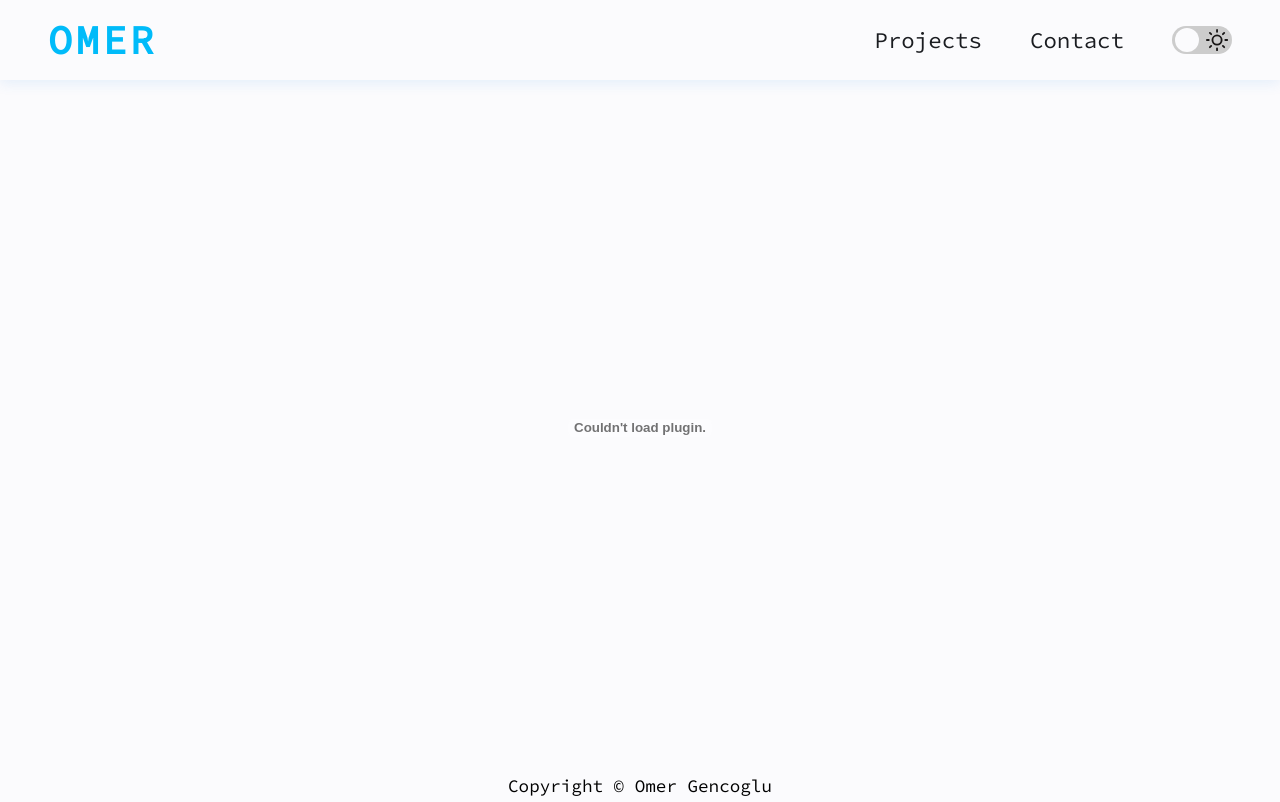
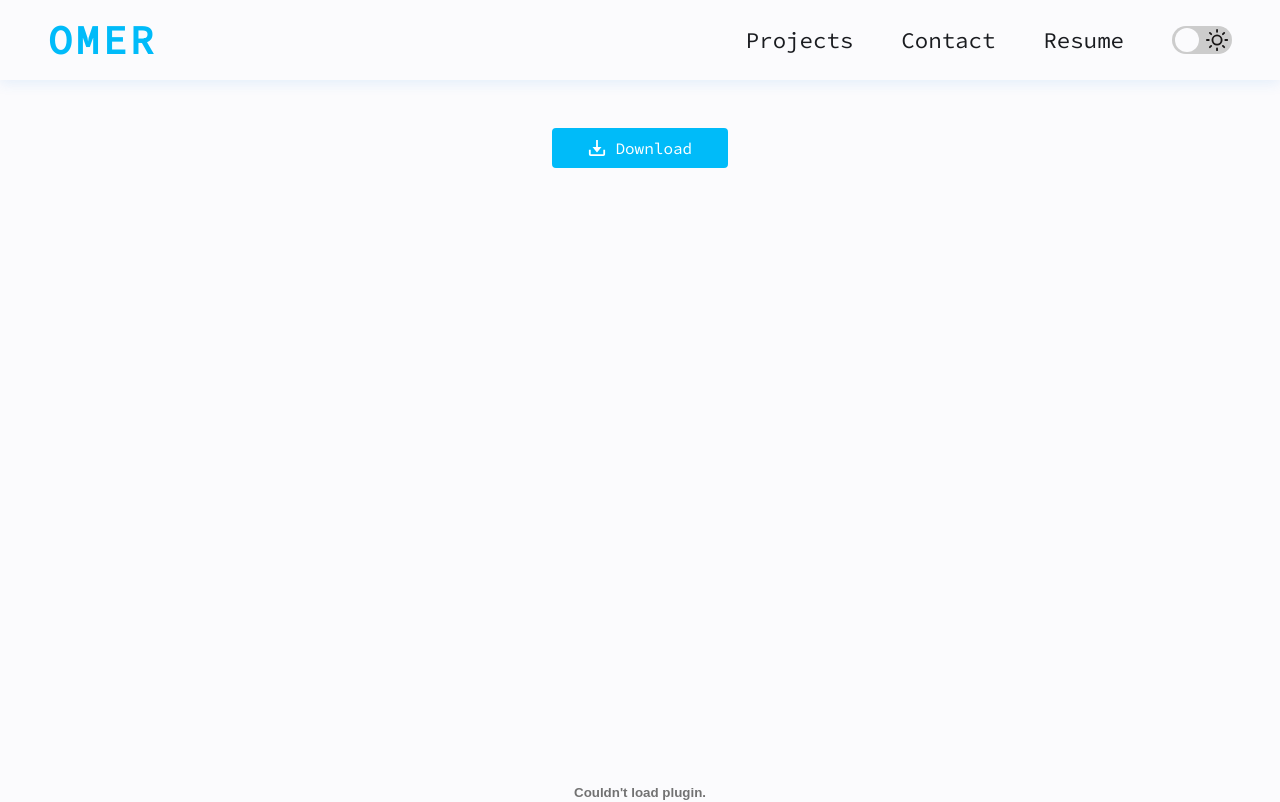
Before and after one commit to omergencoglu/portfolio, a Next.js app: page /resume in a window 1280 px wide. Shown: the top 802 px of the page. Built offline with nearby package versions, Linux system fonts and the light colour scheme.

Commit message:
Update Resume page style and add download button

```diff
--- a/components/Content/Resume.js
+++ b/components/Content/Resume.js
@@ -1,9 +1,13 @@
+import DownloadButton from "../UI/DownloadButton";
+
 import styles from "./Resume.module.css";
 
 function Resume() {
   return (
-    <div className={styles.wrapper}>
+    <div className={styles.wrapper} data-aos="zoom-in">
+      <DownloadButton />
       <embed src="/OmerGencogluResume.pdf" className={styles.resume} />
+      <DownloadButton />
     </div>
   );
 }
--- a/components/Content/Resume.module.css
+++ b/components/Content/Resume.module.css
@@ -2,11 +2,12 @@
   display: flex;
   align-items: center;
   justify-content: center;
-  margin: 1rem;
-  height: 82.9vh;
+  flex-direction: column;
+  margin: 3rem 1rem;
 }
 
 .resume {
   width: 90vw;
-  height: 100%;
+  height: 72rem;
+  margin: 3rem;
 }
--- a/components/Layout/Footer.module.css
+++ b/components/Layout/Footer.module.css
@@ -1,9 +1,9 @@
 .footer {
+  margin-top: auto;
   display: flex;
   padding: 0 0 2rem 0;
   justify-content: center;
   align-items: center;
-  grid-area: footer;
   font-size: 0.9rem;
 }
 
--- a/components/Layout/MenuItems.js
+++ b/components/Layout/MenuItems.js
@@ -14,10 +14,13 @@ function MenuItems(props) {
     >
       <ul className={styles.links}>
         <li>
-          <Link href="#projects">Projects</Link>
+          <Link href="/#projects">Projects</Link>
         </li>
         <li>
-          <Link href="#contact">Contact</Link>
+          <Link href="/#contact">Contact</Link>
+        </li>
+        <li>
+          <Link href="/resume">Resume</Link>
         </li>
       </ul>
     </CSSTransition>
--- a/components/Layout/MenuItems.module.css
+++ b/components/Layout/MenuItems.module.css
@@ -8,11 +8,11 @@
   align-items: center;
   flex-direction: column;
   height: auto;
-  padding: 2rem;
+  padding: 1rem;
   box-shadow: inset 0px -11px 15px -10px var(--color-shadow);
   transition: all 400ms ease-in-out;
 }
 
 .links li {
-  margin: 1rem;
+  margin: 0.7rem;
 }
--- a/components/Layout/Navbar.js
+++ b/components/Layout/Navbar.js
@@ -34,6 +34,9 @@ function Navbar() {
           <li className={styles.navLinks}>
             <Link href="/#contact">Contact</Link>
           </li>
+          <li className={styles.navLinks}>
+            <Link href="/resume">Resume</Link>
+          </li>
           <li>
             <ToggleSwitch />
           </li>
--- a/components/Layout/Navbar.module.css
+++ b/components/Layout/Navbar.module.css
@@ -8,7 +8,7 @@
 }
 
 .header.menuOpen {
-  height: 260px;
+  height: 250px;
 }
 
 .header ul {
--- /dev/null
+++ b/components/UI/DownloadButton.js
@@ -0,0 +1,16 @@
+import DownloadIcon from "./Icons/DownloadIcon";
+
+import styles from "./DownloadButton.module.css";
+
+function DownloadButton() {
+  return (
+    <a href="/OmerGencogluResume.pdf" target="_blank" download>
+      <button className={styles.button}>
+        <DownloadIcon />
+        <span>Download</span>
+      </button>
+    </a>
+  );
+}
+
+export default DownloadButton;
--- /dev/null
+++ b/components/UI/DownloadButton.module.css
@@ -0,0 +1,25 @@
+.button {
+  display: flex;
+  justify-content: center;
+  align-items: center;
+  flex-direction: row;
+  font: inherit;
+  background-color: var(--color-primary);
+  color: white;
+  border: 2px solid var(--color-primary);
+  padding: 0.5rem 1.8rem;
+  border-radius: 4px;
+  cursor: pointer;
+  transition: all 0.3s ease;
+  font-size: 1rem;
+}
+
+.button * {
+  margin: 0 0.3rem;
+}
+
+.button:hover,
+.button:active {
+  background-color: var(--color-primary-accent);
+  border-color: var(--color-primary-accent);
+}
--- /dev/null
+++ b/components/UI/Icons/DownloadIcon.js
@@ -0,0 +1,18 @@
+function DownloadIcon() {
+  return (
+    <svg
+      xmlns="http://www.w3.org/2000/svg"
+      width="18"
+      height="18"
+      viewBox="0 0 20 20"
+    >
+      <title>Download</title>
+      <g fill="#fff">
+        <path d="M17 12v5H3v-5H1v5a2 2 0 0 0 2 2h14a2 2 0 0 0 2-2v-5z" />
+        <path d="M10 15l5-6h-4V1H9v8H5l5 6z" />
+      </g>
+    </svg>
+  );
+}
+
+export default DownloadIcon;
--- a/components/UI/Icons/ExternalLink.js
+++ b/components/UI/Icons/ExternalLink.js
@@ -1,5 +1,3 @@
-import React from "react";
-
 function ExternalLink() {
   return (
     <svg viewBox="0 0 24 24">
--- a/styles/globals.css
+++ b/styles/globals.css
@@ -95,6 +95,12 @@ body {
   transition: all 400ms ease-in-out;
 }
 
+#__next {
+  min-height: 100vh;
+  display: flex;
+  flex-direction: column;
+}
+
 * {
   box-sizing: border-box;
   margin: 0;
```
Also changed, not shown: 1 other file (tests, documents, lock files or other folders).
